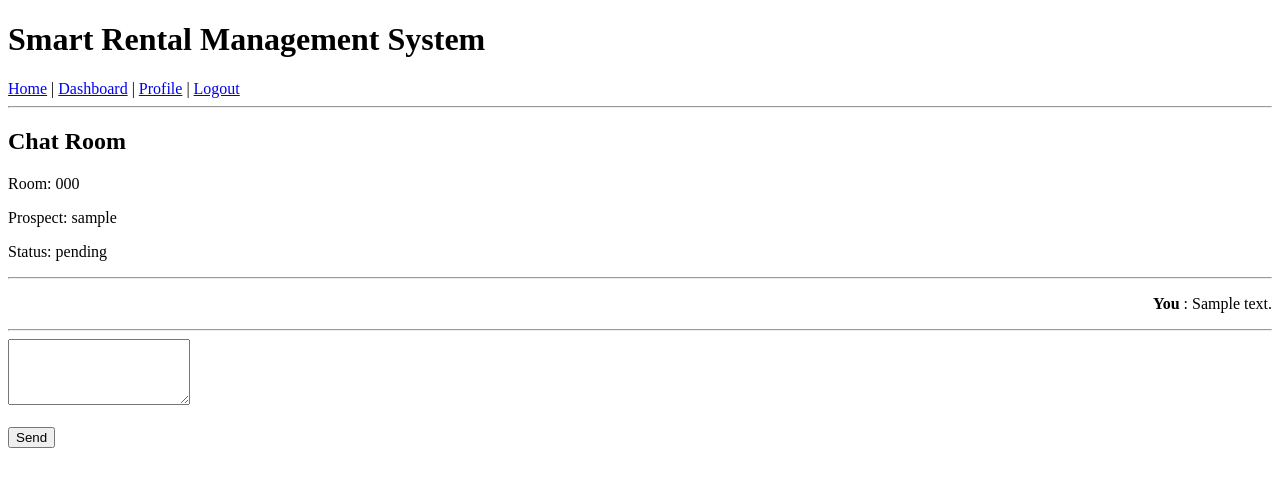
After one commit to simonpaull/G-29-Smart-Rental-Management-System, a Django app: page /chat/1/ in a window 1280 px wide. The commit adds this page. Shown: the top 487 px of the page. Run offline with Django 5.2, Linux system fonts and the light colour scheme; a user stored in the database is signed in; tables that the repository leaves empty hold one stand-in row (values such as "Sample post").

Commit message:
chatbox function

```diff
--- a/core/admin.py
+++ b/core/admin.py
@@ -1,7 +1,8 @@
 from django.contrib import admin
-from .models import Room, Tenant, Profile, RoomRequest
+from .models import Room, Tenant, Profile, RoomRequest, ChatMessage
 
 admin.site.register(Room)
 admin.site.register(Tenant)
 admin.site.register(Profile)
 admin.site.register(RoomRequest)
+admin.site.register(ChatMessage)
--- a/core/models.py
+++ b/core/models.py
@@ -122,3 +122,25 @@ class RoomRequest(models.Model):
 
     def __str__(self):
         return f"{self.tenant.username} -> {self.room.roomnumber}"
+
+
+class ChatMessage(models.Model):
+
+    room_request = models.ForeignKey(
+        RoomRequest,
+        on_delete=models.CASCADE
+    )
+
+    sender = models.ForeignKey(
+        User,
+        on_delete=models.CASCADE
+    )
+
+    message = models.TextField()
+
+    created_at = models.DateTimeField(
+        auto_now_add=True
+    )
+
+    def __str__(self):
+        return f"{self.sender.username}"
--- /dev/null
+++ b/core/templates/chat_room.html
@@ -0,0 +1,56 @@
+{% extends 'base.html' %}
+
+{% block content %}
+
+<h2>Chat Room</h2>
+
+<p>Room: {{ room_request.room.roomnumber }}</p>
+
+<p>Prospect: {{ room_request.tenant.username }}</p>
+
+<p>Status: {{ room_request.status }}</p>
+
+<hr>
+
+
+{% for msg in messages %}
+
+    {% if msg.sender == request.user %}
+
+        <p style="text-align:right;">
+            <b>You</b> :
+            {{ msg.message }}
+        </p>
+
+    {% else %}
+
+        <p>
+            <b>{{ msg.sender.username }}</b> :
+            {{ msg.message }}
+        </p>
+
+    {% endif %}
+
+{% endfor %}
+
+<hr>
+
+<form method="POST">
+
+    {% csrf_token %}
+
+    <textarea
+        name="message"
+        rows="4"
+        required
+    ></textarea>
+
+    <br><br>
+
+    <button type="submit">
+        Send
+    </button>
+
+</form>
+
+{% endblock %}
--- a/core/templates/owner_dashboard.html
+++ b/core/templates/owner_dashboard.html
@@ -20,6 +20,11 @@
             <a href="{% url 'assign_tenant' request_obj.room.id %}">
                 <button type = "button">
                     View
+                </button>
+            </a>
+            <a href="{% url 'chat_room' request_obj.id %}">
+                <button type="button">
+                    Chat
                 </button>
             </a>
         </li>
--- a/core/urls.py
+++ b/core/urls.py
@@ -20,6 +20,7 @@ urlpatterns = [
     path('my-applications/', views.my_applications, name='my_applications'),
     path('my-room/', views.my_room, name='my_room'),
     path('cancel-application/<int:request_id>/', views.cancel_application, name='cancel_application'),
+    path('chat/<int:request_id>/', views.chat_room, name='chat_room'),
 
     path('', views.home, name='home'),
     path('login/', views.login_view, name='login'),
@@ -85,6 +86,6 @@ urlpatterns = [
         'verify-email/',
          views.verify_email,
         name='verify_email'
-),
+    ),
 
 ]
--- a/core/views.py
+++ b/core/views.py
@@ -1,5 +1,5 @@
 from django.shortcuts import render, redirect
-from .models import Room,Tenant,RoomRequest
+from .models import Room,Tenant,RoomRequest,ChatMessage
 from django.contrib.auth import authenticate, login, logout
 from django.contrib.auth.decorators import login_required
 from django.contrib.auth.models import User
@@ -230,15 +230,16 @@ def request_room(request, room_id):
 
     if request.method == 'POST':
 
-        message = request.POST.get('message')
-
-        RoomRequest.objects.create(
+        room_request = RoomRequest.objects.create(
             tenant=request.user,
             room=room,
-            message=message
+            message='Room request submitted'
         )
 
-        return redirect('room_list')
+        return redirect(
+            'chat_room',
+            request_id=room_request.id
+        )
 
     return render(
         request,
@@ -294,12 +295,8 @@ def my_room(request):
 def update_request_status(request,request_id,status):
     room_request  = RoomRequest.objects.get(id = request_id)
 
-    if status == 'rejected':
-        room_request.delete()
-
-    else:
-        room_request.status = status
-        room_request.save()
+    room_request.status = status
+    room_request.save()
 
     return redirect( 'assign_tenant', room_request.room.id )
 
@@ -369,7 +366,20 @@ def edit_profile(request):
 
 @login_required
 def prospect_dashboard(request):
-    return render(request, 'prospect_dashboard.html')
+
+    room_request = RoomRequest.objects.filter(
+        tenant=request.user
+    ).exclude(
+        status='rejected'
+    ).last()
+
+    return render(
+        request,
+        'prospect_dashboard.html',
+        {
+            'room_request': room_request
+        }
+    )
 
 def register_view(request):
     if request.method == 'POST':
@@ -471,3 +481,44 @@ def cancel_application(request, request_id):
         room_request.delete()
 
     return redirect('my_applications')
+
+@login_required
+def chat_room(request, request_id):
+
+    room_request = RoomRequest.objects.get(
+        id=request_id
+    )
+
+    if (
+        request.user != room_request.tenant
+        and request.user != room_request.room.owner
+    ):
+        return redirect('dashboard')
+
+    messages = ChatMessage.objects.filter(
+        room_request=room_request
+    ).order_by('created_at')
+
+    if request.method == 'POST':
+
+        message = request.POST.get('message')
+
+        ChatMessage.objects.create(
+            room_request=room_request,
+            sender=request.user,
+            message=message
+        )
+
+        return redirect(
+            'chat_room',
+            request_id=room_request.id
+        )
+
+    return render(
+        request,
+        'chat_room.html',
+        {
+            'room_request': room_request,
+            'messages': messages
+        }
+    )
```
Also changed, not shown: core/templates/prospect_dashboard.html (+10 -0 lines), core/templates/request_room.html (+3 -9 lines), core/migrations/0006_alter_roomrequest_status_chatmessage.py (added).
